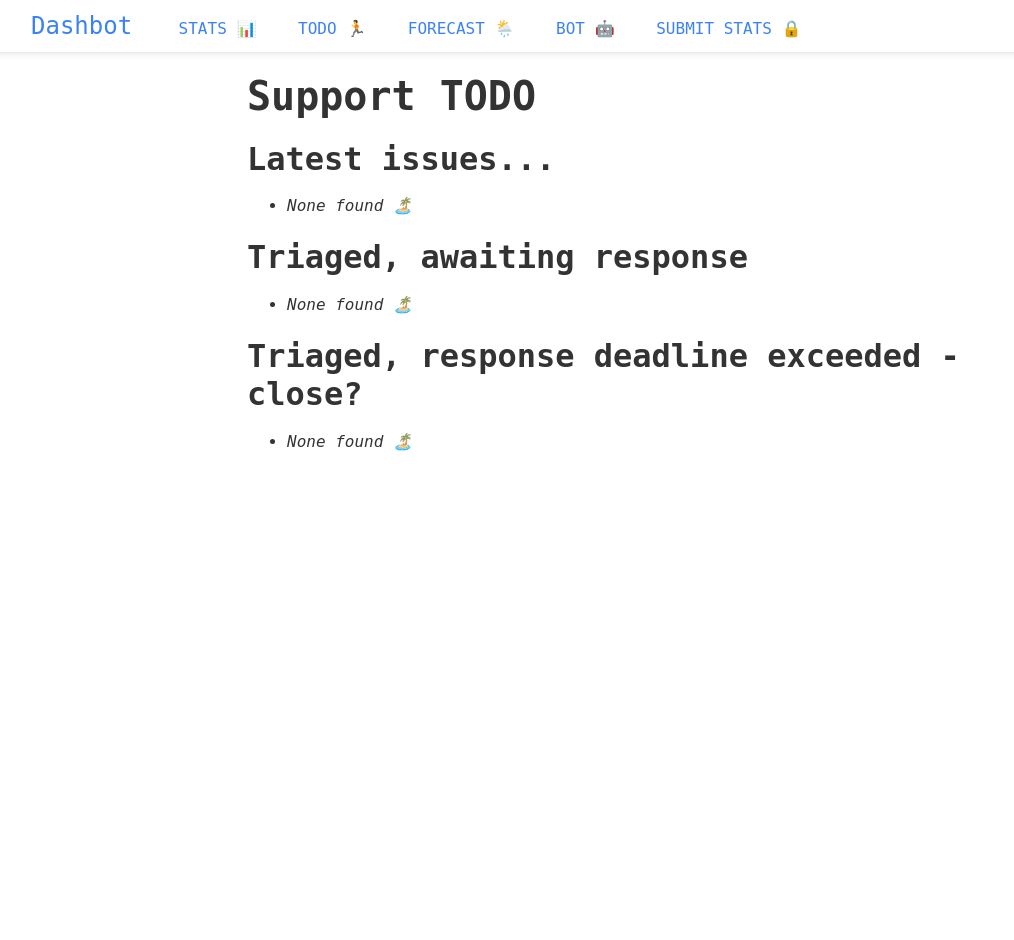
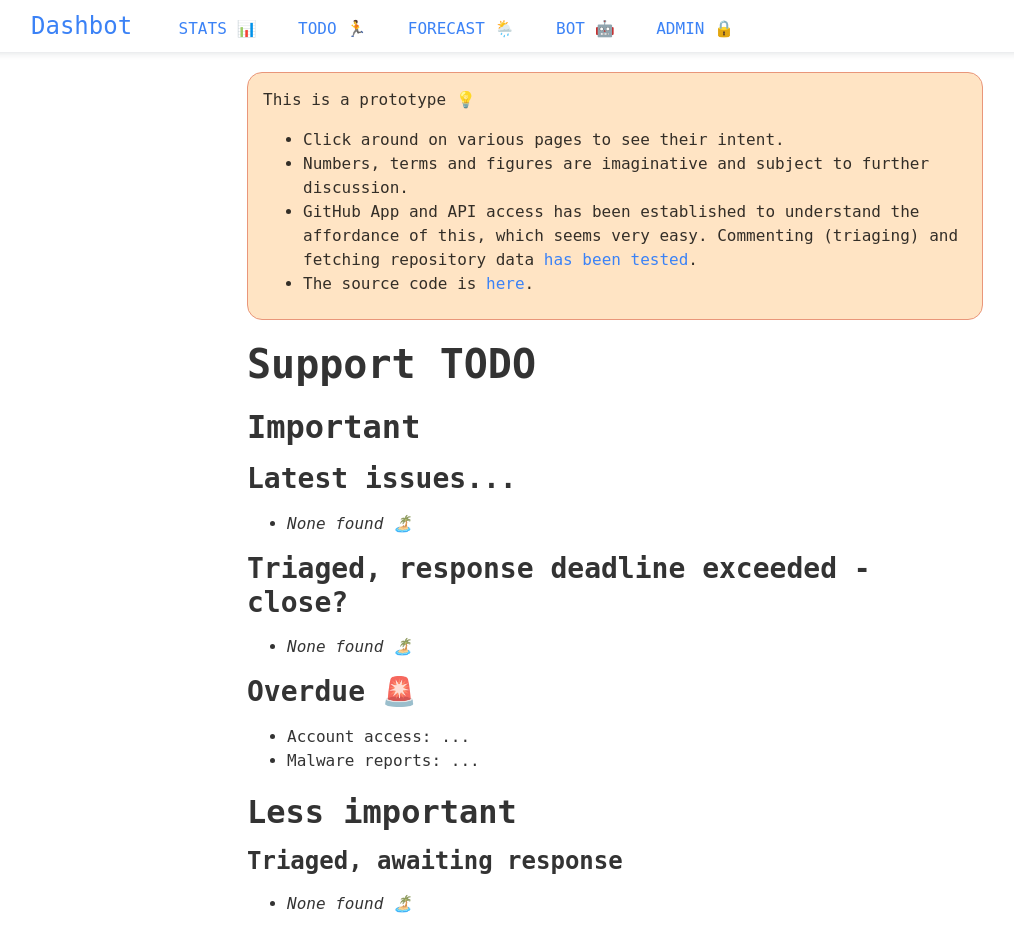
Before and after one commit to benjaoming/support-dashbot, a Django app: template dashbot/templates/dashbot/todo.html in a window 1280 px wide. Shown: the whole page, without its empty margins (25-1039 px from the left). Before the commit the page ends 451 px from the top, so only its background shows below. Run offline with Django 5.2, Linux system fonts and the light colour scheme; the template is opened without the code that fills it, so the values that code supplies are empty.

Commit message:
Sketch out bot work

```diff
--- a/dashbot/static/css/additionals.css
+++ b/dashbot/static/css/additionals.css
@@ -10,3 +10,11 @@ body {
 h1, h2, h3, h4, h5, h6 {
     font-weight: bold;
 }
+
+section.message {
+    background: bisque;
+    border: 1px solid darksalmon;
+    border-radius: 15px;
+    padding: 15px;
+    margin: 20px 0;
+}
--- a/dashbot/templates/base.html
+++ b/dashbot/templates/base.html
@@ -15,11 +15,21 @@
     <li class=mehactive><a href="/">STATS 📊</a></li>
     <li><a href="/todo/">TODO 🏃</a></li>
     <li><a href="/forecast/">FORECAST 🌦️</a></li>
-    <li><a href="/forecast/">BOT 🤖️</a></li>
-    <li><a href="">SUBMIT STATS 🔒</a></li>
+    <li><a href="/bot/">BOT 🤖️</a></li>
+    <li><a href="/admin">ADMIN 🔒</a></li>
   </ul>
 </nav>
 <main>
+
+  <section class="message">This is a prototype 💡
+    <ul>
+      <li>Click around on various pages to see their intent.</li>
+      <li>Numbers, terms and figures are imaginative and subject to further discussion.</li>
+      <li>GitHub App and API access has been established to understand the affordance of this, which seems very easy. Commenting (triaging) and fetching repository data <a href="https://github.com/benjaoming/support-dashbot/issues/1#issuecomment-2145245916">has been tested</a>.</li>
+      <li>The source code is <a href="https://github.com/benjaoming/support-dashbot">here</a>.</li>
+    </ul>
+  </section>
+
   {% block main %}{% endblock %}
 </main>
 </body>
--- a/dashbot/templates/dashbot/todo.html
+++ b/dashbot/templates/dashbot/todo.html
@@ -3,7 +3,9 @@
 {% block main %}
 <h1>Support TODO</h1>
 
-<h2>Latest issues...</h2>
+<h2>Important</h2>
+
+<h3>Latest issues...</h3>
 
 <ul>
 {% for issue in issues_open %}
@@ -14,16 +16,26 @@
 {% endfor %}
 </ul>
 
-<h2>Triaged, awaiting response</h2>
+<h3>Triaged, response deadline exceeded - close?</h3>
 
 <ul>
   <li><em>None found 🏝️</em></li>
 </ul>
 
-<h2>Triaged, response deadline exceeded - close?</h2>
+<h3>Overdue 🚨</h3>
+
+<ul>
+  <li>Account access: ...</li>
+  <li>Malware reports: ...</li>
+</ul>
+
+<h2>Less important</h2>
+
+<h4>Triaged, awaiting response</h4>
 
 <ul>
   <li><em>None found 🏝️</em></li>
 </ul>
 
+
 {% endblock %}
--- a/django_project/urls.py
+++ b/django_project/urls.py
@@ -22,6 +22,7 @@ from dashbot import views
 
 urlpatterns = [
     path("", views.index),
+    path("bot/", views.bot),
     path("forecast/", views.forecast),
     path("todo/", views.todo),
     path('admin/', admin.site.urls),
```
Also changed, not shown: dashbot/templates/dashbot/bot.html (added, +13 -0 lines), dashbot/views.py (+8 -0 lines).
